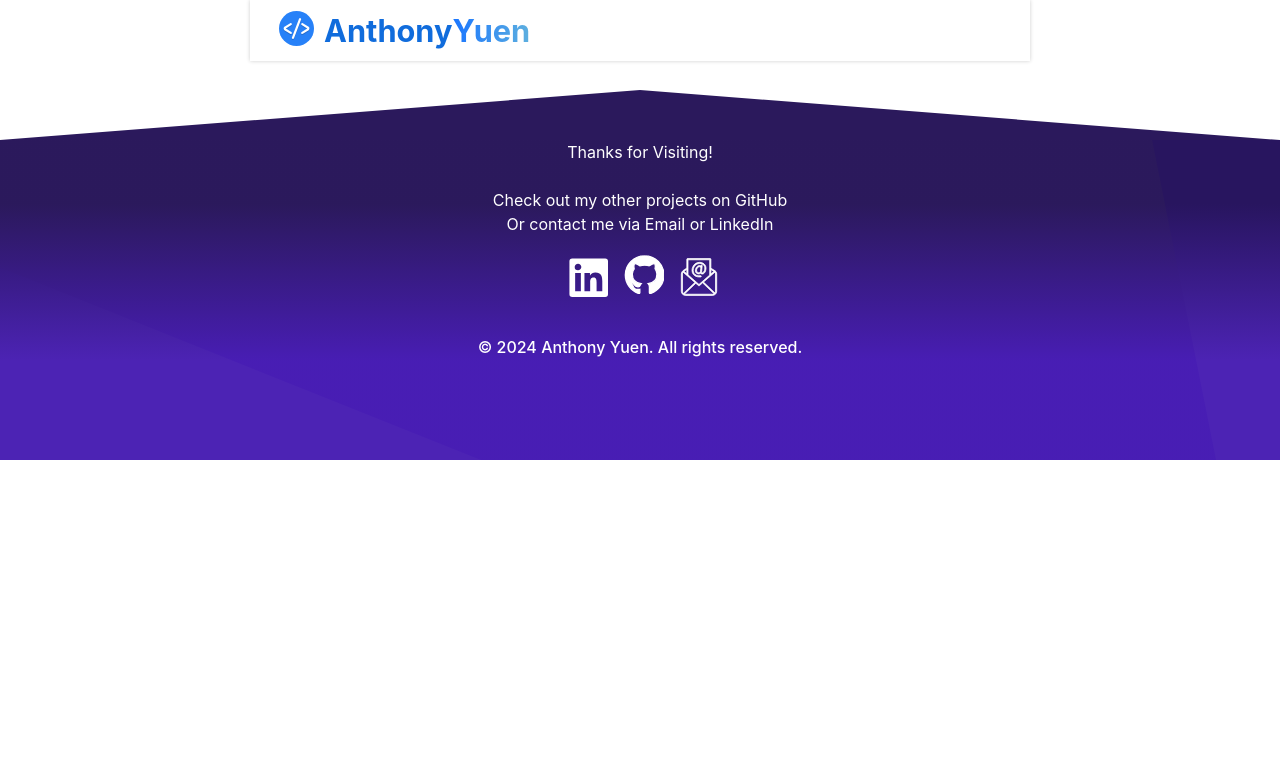
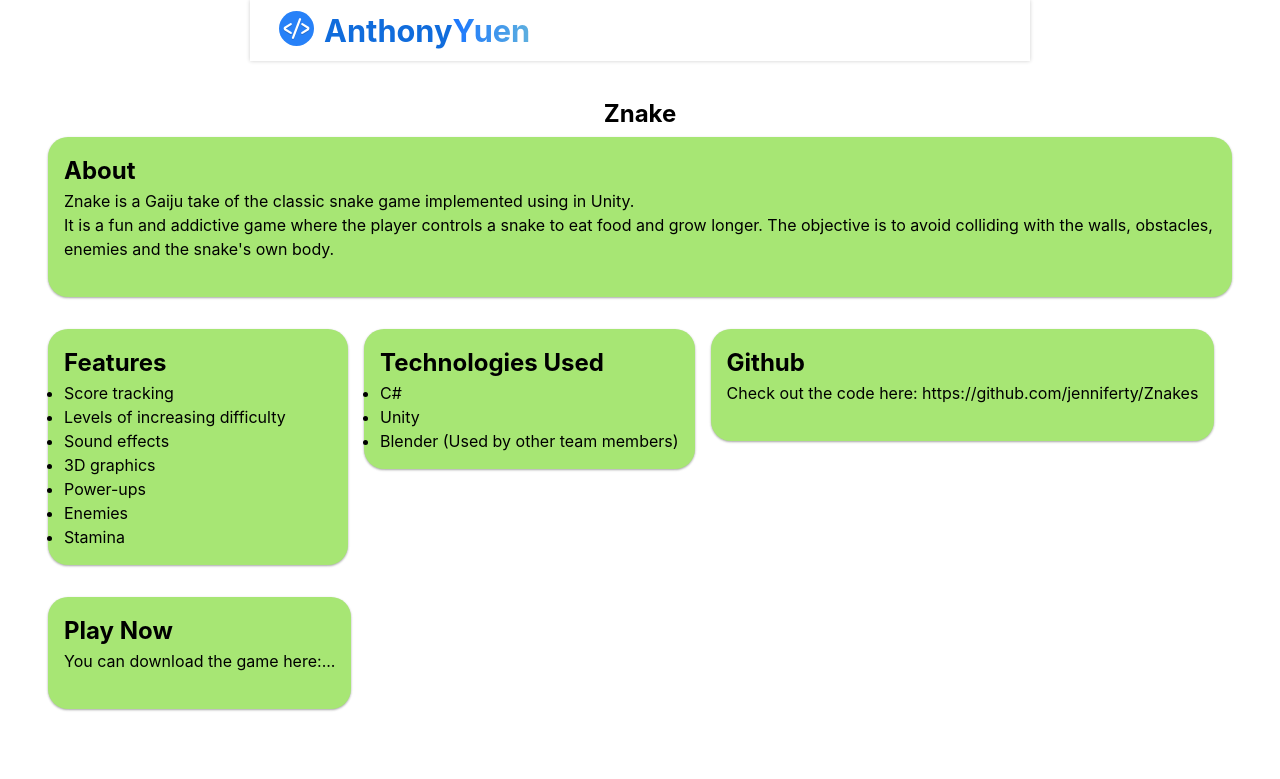
Before and after one commit to An1honyY/anthonyyuen, a React (Vite) app: page /projects/znake in a window 1280 px wide. Shown: the top 779 px of the page. Built offline with nearby package versions, Linux system fonts and the light colour scheme.

Commit message:
Added Znake Project Page

```diff
--- a/src/App.jsx
+++ b/src/App.jsx
@@ -7,6 +7,7 @@ import Home from './pages/home'
 import About from './pages/about'
 import Projects from './pages/projects'
 import Contact from './pages/contact'
+import Znake from './pages/projects/znake'
 
 function App() {
 
@@ -20,6 +21,7 @@ function App() {
           <Route path="/about" element={<About />} />
           <Route path="/projects" element={<Projects />} />
           <Route path="/contact" element={<Contact />} />
+          <Route path="/projects/znake" element={<Znake />} />
         </Routes>
         <Footer />
       </Router>
--- a/src/pages/projects.css
+++ b/src/pages/projects.css
@@ -37,12 +37,24 @@
     align-items: stretch;
 }
 
+.project-link {
+    border-radius: 30px;
+    height: min-content * 2;
+    user-select: contain;
+}
+
 .project-card {
     background-color: #f8f8f8;
     border-radius: 30px;
     height: min-content * 2;
     margin: 20px;
     box-shadow: rgba(50, 50, 93, 0.25) 0px 2px 5px -1px, rgba(0, 0, 0, 0.3) 0px 1px 3px -1px;
+}
+
+.project-card:hover {
+    transform: translateY(-5px);
+    transition: 0.3s;
+    box-shadow: rgba(0, 0, 0, 0.35) 0px 5px 15px;
 }
 
 
--- a/src/pages/projects.jsx
+++ b/src/pages/projects.jsx
@@ -1,4 +1,5 @@
 import React from "react"
+import { Link } from "react-router-dom"
 import './projects.css'
 import stock from '../assets/stock.webp'
 
@@ -18,8 +19,8 @@ function Projects() {
             <p> Heres some of my projects</p>
 
             <div className="projects">
-                <div className="project-card">
-                    <img src={stock}/>
+                <Link to="/projects/znake" className="project-card">
+                    <img src={stock} />
                     <div className="project-card-text">
                         <h2>Znake</h2>
                         <p>A 3D Gaiju style snake game made in Unity.</p>
@@ -30,9 +31,9 @@ function Projects() {
                         <p>Language: C#</p>
                         <p>Framework: Unity</p>
                     </div>
-                </div>
+                </Link>
                 <div className="project-card">
-                    <img src={stock}/>
+                    <img src={stock} />
                     <div className="project-card-text">
                         <h2>Fingerprint Attendance</h2>
                         <p>An IoT Fingerprint Attendance prototype using a Raspberry Pi, Adafruit fingerprint sensor and Sunfounder Components.</p>
@@ -45,7 +46,7 @@ function Projects() {
                     </div>
                 </div>
                 <div className="project-card">
-                    <img src={stock}/>
+                    <img src={stock} />
                     <div className="project-card-text">
                         <h2>Tooth Mate</h2>
                         <p>A year long Research and Development paper culminating in the development of a Dental Web App prototype made in React.js.</p>
@@ -58,7 +59,7 @@ function Projects() {
                     </div>
                 </div>
                 <div className="project-card">
-                    <img src={stock}/>
+                    <img src={stock} />
                     <div className="project-card-text">
                         <h2>This Website</h2>
                         <p>A portfolio website to present myself in an interactive and visual format.</p>
--- /dev/null
+++ b/src/pages/projects/znake.css
@@ -0,0 +1,33 @@
+.znake {
+    margin: 40px;
+}
+.znake h1 {
+    font-size: 24px;
+    font-weight: bold;
+    margin-bottom: 10px;
+}
+
+.znake p {
+    font-size: 16px;
+    line-height: 1.5;
+    margin-bottom: 20px;
+}
+
+.znake-content {
+    display: flex;
+    flex-wrap: wrap;
+}
+
+.znake-content section {
+    box-shadow: rgba(0, 0, 0, 0.12) 0px 1px 3px, rgba(0, 0, 0, 0.24) 0px 1px 2px;
+    padding: 1em;
+    border-radius: 20px;
+    height: fit-content;
+    width: fit-content;
+    min-width: 300px;
+    margin: 0 0.5em;
+    margin-bottom: 2em;
+    text-align: left;
+    box-sizing: border-box;
+    background-color: #a7e674;
+}
--- /dev/null
+++ b/src/pages/projects/znake.jsx
@@ -0,0 +1,55 @@
+import React from 'react';
+import './znake.css';
+
+const Znake = () => {
+    return (
+        <div className="znake">
+            <h1>Znake</h1>
+            <div className="znake-content">
+            <section>
+                <h2>About</h2>
+                <p>
+                    Znake is a Gaiju take of the classic snake game implemented using in Unity.
+                    <br></br>
+                    It is a fun and addictive game where the player controls a snake to eat food and grow longer. The objective is to avoid colliding with the walls, obstacles, enemies and the snake's own body.
+                </p>
+            </section>
+            <section>
+                <h2>Features</h2>
+                <ul>
+                    <li>Score tracking</li>
+                    <li>Levels of increasing difficulty</li>
+                    <li>Sound effects</li>
+                    <li>3D graphics</li>
+                    <li>Power-ups</li>
+                    <li>Enemies</li>
+                    <li>Stamina</li>
+                </ul>
+            </section>
+            <section>
+                <h2>Technologies Used</h2>
+                <ul>
+                    <li>C#</li>
+                    <li>Unity</li>
+                    <li>Blender (Used by other team members)</li>
+                </ul>
+            </section>
+            <section>
+                <h2>Github</h2>
+                <p>
+                    Check out the code here: https://github.com/jenniferty/Znakes
+                </p>
+
+            </section>
+            <section>
+                <h2>Play Now</h2>
+                <p>
+                    You can download the game here:...
+                </p>
+            </section>
+            </div>
+        </div>
+    );
+};
+
+export default Znake;
```
